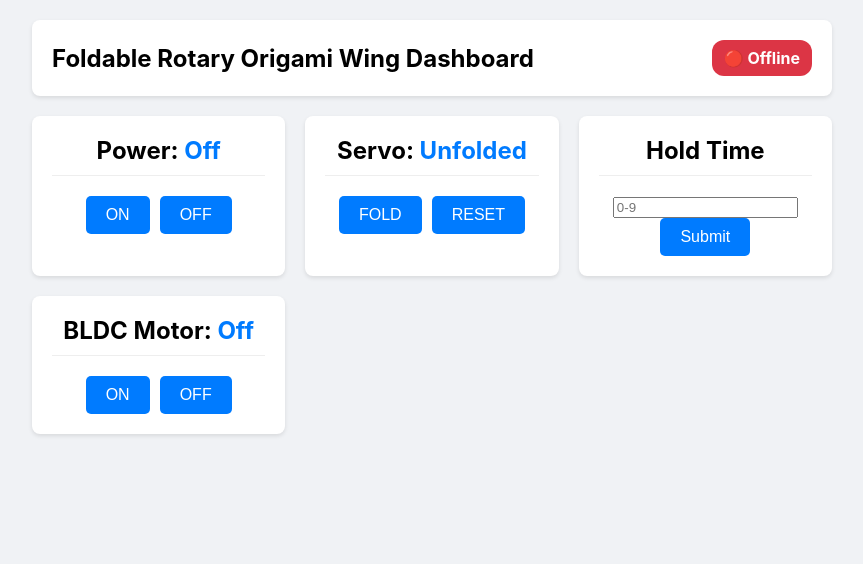
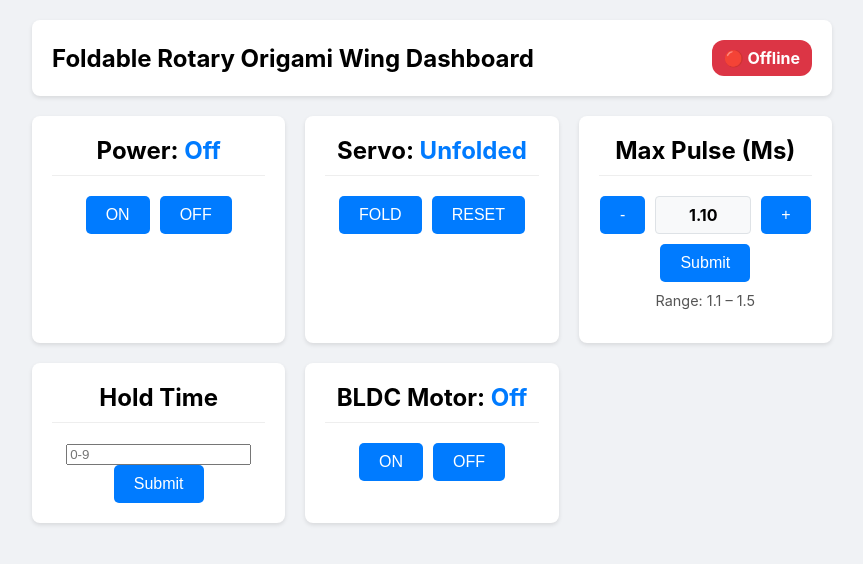
Before and after one commit to Sujit-Hegde/Trial-web, a React (Create React App) app in the folder trial-web/: page / in a window 1280 px wide. Shown: the top 564 px of the page, without its empty margins (208-1071 px from the left). Built offline with nearby package versions, Linux system fonts and the light colour scheme; no server answers.

Commit message:
Maxpulse option is added

```diff
--- a/trial-web/src/App.css
+++ b/trial-web/src/App.css
@@ -81,6 +81,28 @@ body {
   gap: 10px;
 }
 
+.maxpulse-group {
+  display: flex;
+  justify-content: center;
+  align-items: center;
+  gap: 10px;
+}
+
+.maxpulse-value {
+  min-width: 70px;
+  padding: 8px 12px;
+  border-radius: 4px;
+  background-color: #f8f9fa;
+  border: 1px solid #dee2e6;
+  font-weight: bold;
+}
+
+.maxpulse-range {
+  margin-top: 10px;
+  font-size: 0.9em;
+  color: #555;
+}
+
 button {
   padding: 10px 20px;
   font-size: 1em;
--- a/trial-web/src/App.js
+++ b/trial-web/src/App.js
@@ -1,7 +1,7 @@
 import { useEffect, useState } from "react";
 import "./App.css";
 
-const BASE ="https://trial-web-1.onrender.com" ;
+const BASE ="https://trial-web-1.onrender.com";
 
 function App() {
   const [online, setOnline] = useState(false);
@@ -9,8 +9,14 @@ function App() {
   const [motorSpeed, setMotorSpeed] = useState(null);
   const [servoStatus, setServoStatus] = useState("Unfolded");
 
+  const [maxPulse, setMaxPulse] = useState(1.1);
+
 const [holdTime, setHoldTime] = useState("");
 const [submittedHoldTime, setSubmittedHoldTime] = useState(null);
+
+  const MIN_MAX_PULSE = 1.1;
+  const MAX_MAX_PULSE = 1.5;
+  const STEP_MAX_PULSE = 0.05;
 
   // CHECK STATUS
   useEffect(() => {
@@ -25,6 +31,9 @@ const [submittedHoldTime, setSubmittedHoldTime] = useState(null);
         if (isOnline) {
           setPower(data.power);
           setMotorSpeed(data.motor.power);
+          if (data.motor && typeof data.motor.maxPulse === "number") {
+            setMaxPulse(data.motor.maxPulse);
+          }
           // Do not overwrite servoStatus here; it is controlled
           // only by the FOLD / RESET buttons in the UI.
         }
@@ -86,6 +95,48 @@ const [submittedHoldTime, setSubmittedHoldTime] = useState(null);
     alert(`Hold time of ${holdTime} seconds submitted.`);
   };
 
+  const handleIncreaseMaxPulse = () => {
+    setMaxPulse((prev) => {
+      const next = Math.min(MAX_MAX_PULSE, (Number(prev) || MIN_MAX_PULSE) + STEP_MAX_PULSE);
+      return Number(next.toFixed(2));
+    });
+  };
+
+  const handleDecreaseMaxPulse = () => {
+    setMaxPulse((prev) => {
+      const next = Math.max(MIN_MAX_PULSE, (Number(prev) || MIN_MAX_PULSE) - STEP_MAX_PULSE);
+      return Number(next.toFixed(2));
+    });
+  };
+
+  const handleMaxPulseSubmit = async () => {
+    const numeric = Number(maxPulse);
+    if (isNaN(numeric)) {
+      alert("Invalid maxPulse value");
+      return;
+    }
+
+    const clamped = Math.min(MAX_MAX_PULSE, Math.max(MIN_MAX_PULSE, numeric));
+    setMaxPulse(clamped);
+
+    try {
+      const res = await fetch(BASE + "/motor/maxPulse", {
+        method: "POST",
+        headers: { "Content-Type": "application/json" },
+        body: JSON.stringify({ maxPulse: clamped })
+      });
+
+      if (!res.ok) {
+        throw new Error("Failed to update maxPulse");
+      }
+
+      alert(`Max pulse set to ${clamped.toFixed(2)} ms`);
+    } catch (error) {
+      console.error("Error updating maxPulse:", error);
+      alert("Error updating maxPulse on server");
+    }
+  };
+
   return (
     <div className="container">
       <header className="header">
@@ -122,6 +173,20 @@ const [submittedHoldTime, setSubmittedHoldTime] = useState(null);
             <button onClick={foldServo}>FOLD</button>
             <button onClick={resetServo}>RESET</button>
           </div>
+        </div>
+
+        {/* MAX PULSE */}
+        <div className="control-group">
+          <h2>Max Pulse (ms)</h2>
+          <div className="maxpulse-group">
+            <button onClick={handleDecreaseMaxPulse}>-</button>
+            <span className="maxpulse-value">{maxPulse.toFixed(2)}</span>
+            <button onClick={handleIncreaseMaxPulse}>+</button>
+          </div>
+          <div className="button-group" style={{ marginTop: "10px" }}>
+            <button onClick={handleMaxPulseSubmit}>Submit</button>
+          </div>
+          <p className="maxpulse-range">Range: {MIN_MAX_PULSE.toFixed(1)} – {MAX_MAX_PULSE.toFixed(1)}</p>
         </div>
 
         {/* HOLD TIME */}
```
Also changed, not shown: 1 other file (tests, documents, lock files or other folders).
